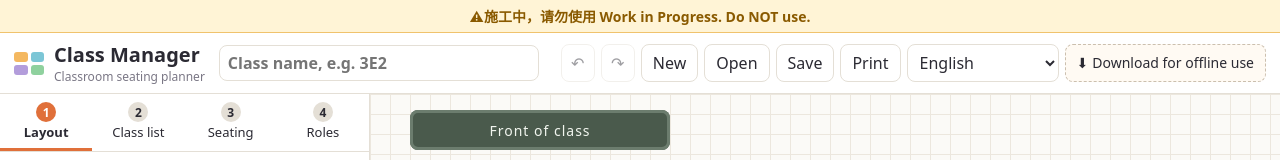
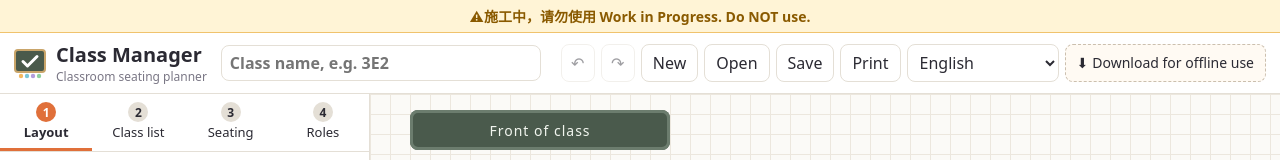
Before and after one commit to MrWengKB/ClassManager, a plain HTML site: page index.html in a window 1280 px wide. Shown: the top 160 px of the page. Drawn offline with Linux system fonts and the light colour scheme.

Commit message:
Use the favicon as the header logo
Co-Authored-By: Claude Opus 5.5 <noreply@anthropic.com>
Claude-Session: https://claude.ai/code/session_01GecNZWt9qbdmZpX2Z6Bf2q

```diff
--- a/index.html
+++ b/index.html
@@ -19,7 +19,7 @@
   <div class="wip-banner" role="alert">⚠施工中，请勿使用 Work in Progress. Do NOT use.</div>
   <header class="top">
     <div class="brand">
-      <span class="logo" aria-hidden="true"><i></i><i></i><i></i><i></i></span>
+      <img class="logo" src="favicon.svg" alt="" width="32" height="32">
       <div><b id="brandName">Class Manager</b><small id="brandSub"></small></div>
     </div>
     <input id="classTitle" class="class-title" maxlength="60" autocomplete="off">
--- a/style.css
+++ b/style.css
@@ -49,9 +49,7 @@ textarea { width: 100%; resize: vertical; }
 .brand b { font-size: 20px; display: block; white-space: nowrap; }
 html:lang(zh) .brand b { letter-spacing: 2px; }
 .brand small { color: var(--muted); font-size: 12px; display: block; }
-.logo { display: grid; grid-template-columns: 1fr 1fr; gap: 3px; width: 30px; }
-.logo i { display: block; height: 10px; border-radius: 3px; background: #f4b860; }
-.logo i:nth-child(2) { background: #7cc6d6; } .logo i:nth-child(3) { background: #b39ddb; } .logo i:nth-child(4) { background: #8fd19e; }
+.logo { display: block; width: 32px; height: 32px; flex: none; }
 .class-title { flex: 1 1 180px; max-width: 320px; font-weight: 600; }
 .zipbtn {
   display: inline-flex; align-items: center; gap: 4px; min-height: 34px; padding: 6px 11px; border-radius: 8px;
```
